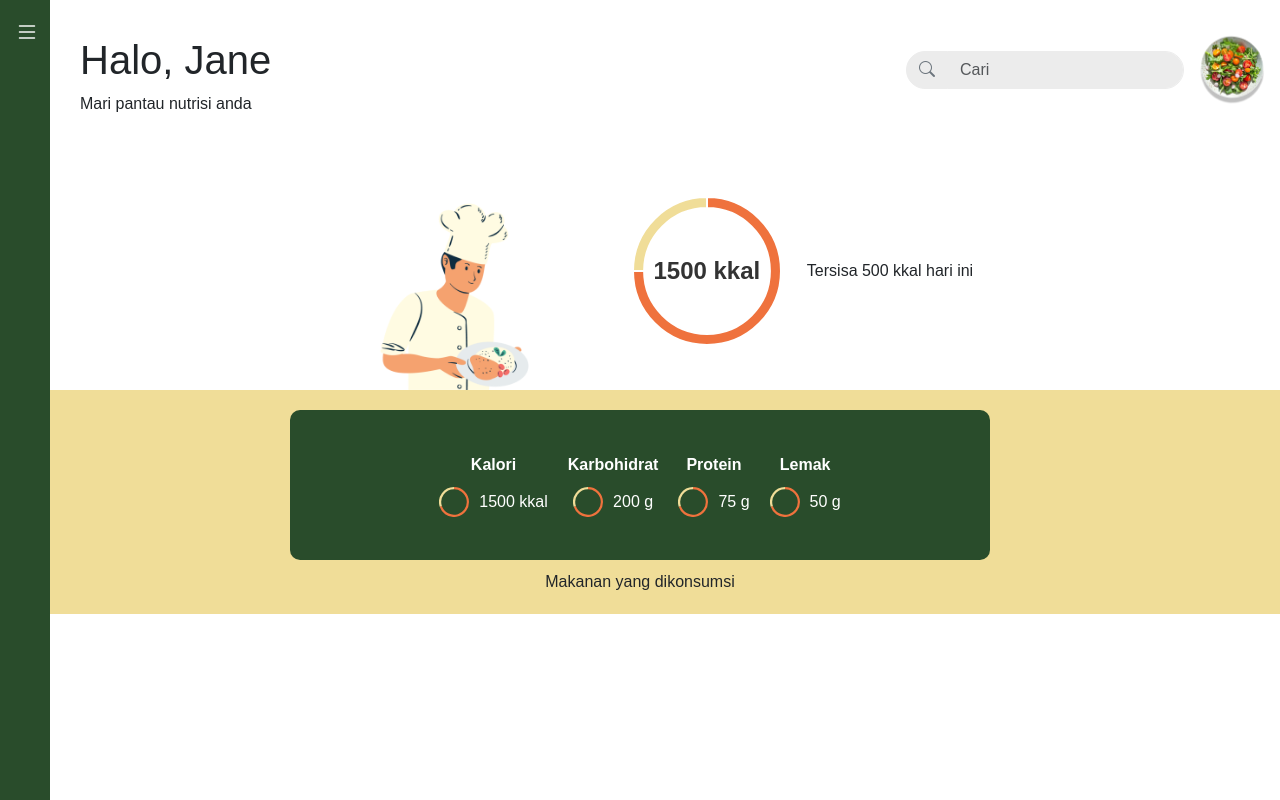
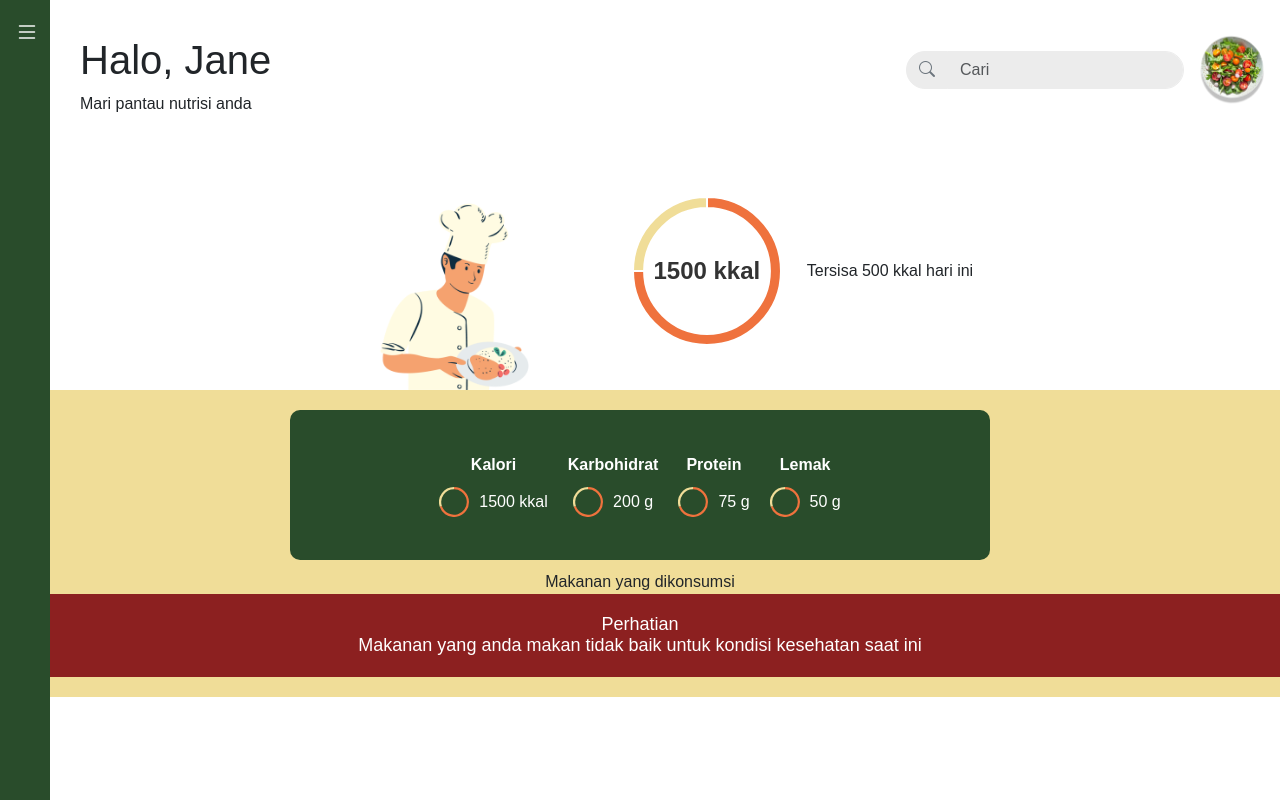
Before and after one commit to Bluewin01/wellnav-front-end, a React (Create React App) app: page /nutrition-tracking/food-choices/nutrition-data in a window 1280 px wide. Built offline with nearby package versions, Linux system fonts and the light colour scheme; a web font is replaced by a local one.

Commit message:
Add WarningMessage Component

```diff
--- a/src/Pages/NutritionTracking/NutritionTracking/NutritionTracking.css
+++ b/src/Pages/NutritionTracking/NutritionTracking/NutritionTracking.css
@@ -40,7 +40,7 @@
 }
 
 .personalize-section {
-  padding: 20px;
+  padding: 20px 0px 20px 0px;
   text-align: center;
   background-color: #F0DD98;
   display: flex;
--- a/src/Pages/NutritionTracking/NutritionTrackingB/NutritionTrackingB.css
+++ b/src/Pages/NutritionTracking/NutritionTrackingB/NutritionTrackingB.css
@@ -36,7 +36,7 @@
   }
 
   .personalize-section {
-    padding: 20px;
+    padding: 20px 0px 20px 0px;
     /* text-align: center; */
     background-color: #F0DD98;
     display: flex;
--- a/src/Pages/NutritionTracking/NutritionTrackingB/NutritionTrackingB.jsx
+++ b/src/Pages/NutritionTracking/NutritionTrackingB/NutritionTrackingB.jsx
@@ -6,6 +6,7 @@ import profilePicture from "../../../Assets/Salad.png";
 import CalorieChart from "../../../components/CalorieChart/CalorieChart";
 import NutritionChart from "../../../components/NutritionChart/NutritionChart";
 import FoodTaken from "../../../components/FoodTaken/FoodTaken";
+import WarningMessage from "../../../components/WarningMessage/WarningMessage";
 import { useDispatch, useSelector } from "react-redux";
 import chefPicture from "../../../Assets/Rekomendasi.png";
 
@@ -43,8 +44,8 @@ function NutritionTrackingB() {
       </div>
       <div className="personalize-section">
         <NutritionChart />
-
         <FoodTaken />
+        <WarningMessage />
       </div>
     </div>
   );
--- /dev/null
+++ b/src/components/WarningMessage/WarningMessage.css
@@ -0,0 +1,21 @@
+.warning-message-container {
+   width: 100%;
+    background-color: #8C2020;
+    color: white;
+    display: flex;
+    flex-direction: column;
+    justify-content: center; /* Center vertically */
+    align-items: center; /* Center horizontally */
+    box-sizing: border-box;
+    padding: 20px;
+}
+
+.warning-message-container h1 {
+    margin: 0;
+    font-size: 18px;
+}
+
+.warninng-message-container p {
+    margin: 0;
+    font-size: 16px;
+}
--- /dev/null
+++ b/src/components/WarningMessage/WarningMessage.jsx
@@ -0,0 +1,15 @@
+import React from "react";
+import "../WarningMessage/WarningMessage.css";
+
+const WarningMessage = () => {
+  return (
+    <div className="warning-message-container">
+      <h1>Perhatian</h1>
+      <h1>
+        Makanan yang anda makan tidak baik untuk kondisi kesehatan saat ini
+      </h1>
+    </div>
+  );
+};
+
+export default WarningMessage;
```
